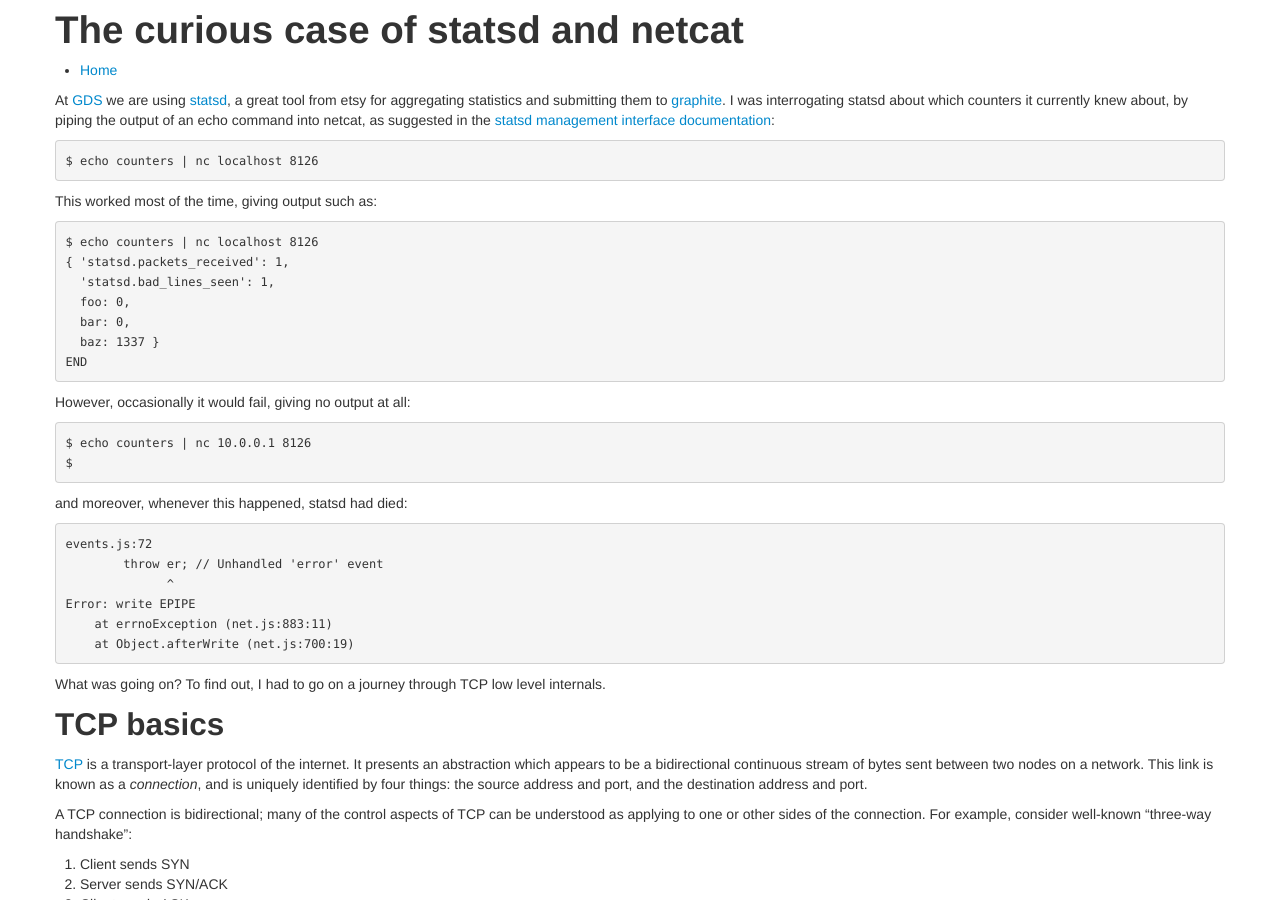
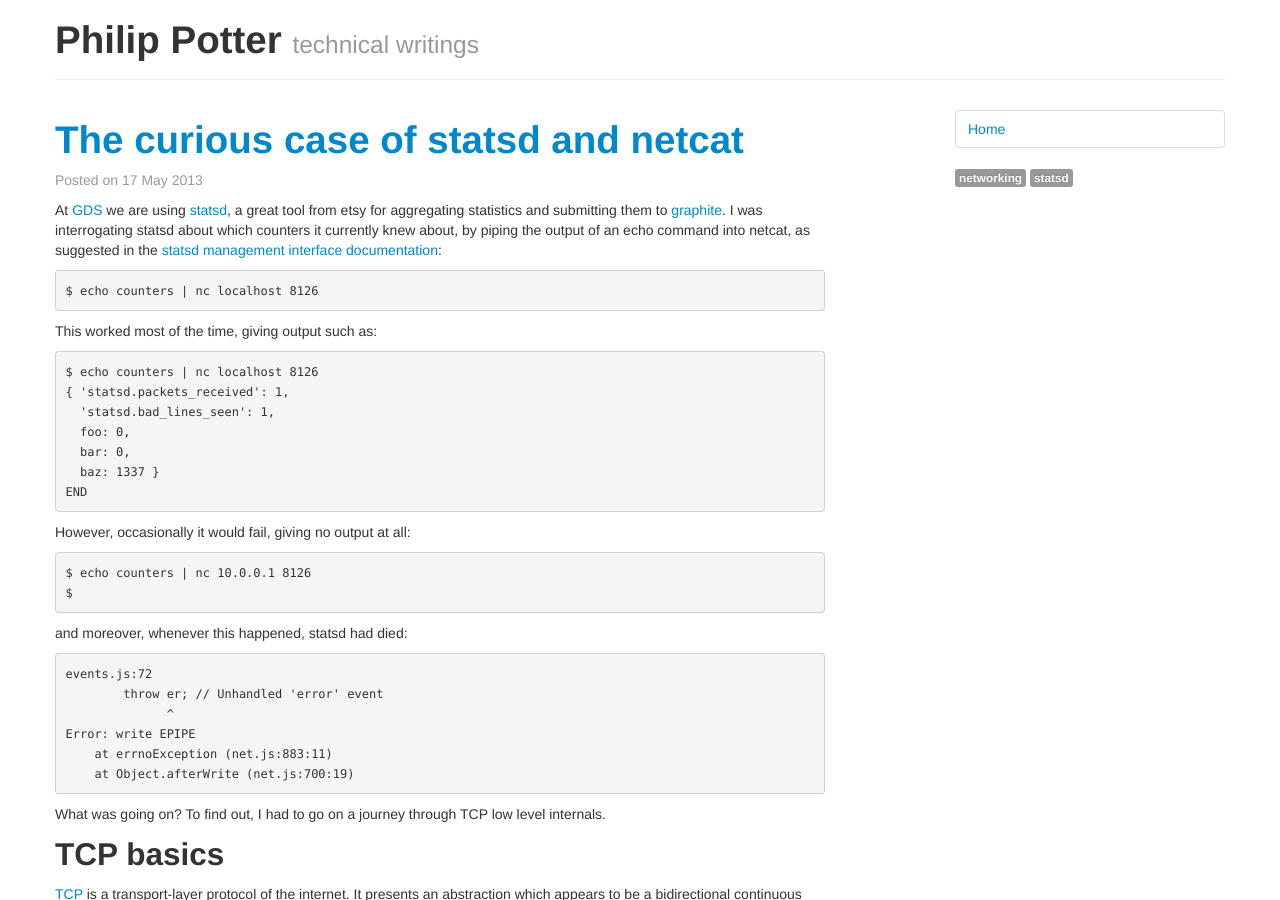
Before and after one commit to philandstuff/www.philandstuff.com, a Jekyll site: the page built from _posts/2013-05-17-statsd-netcat.md, in a window 1280 px wide and 900 px high. Built offline with Jekyll 4.4.1, drawn with Linux system fonts in a browser that asks for light colours.

Commit message:
make layout nicer

```diff
--- a/_layouts/default.html
+++ b/_layouts/default.html
@@ -8,13 +8,11 @@
 </head>
 <body>
 <div class="container">
-<header>
-<h1>{{ page.title }}</h1>
-<nav>
-<ul><li><a href="/">Home</a></li></ul>
-</nav>
-</header>
+  <div class="page-header">
+    <h1>Philip Potter <small>technical writings</small></h1>
+  </div><div class="row">
 {{ content }}
+</div>
 </div>
 </body>
 </html>
--- a/_layouts/post.html
+++ b/_layouts/post.html
@@ -1,4 +1,18 @@
 ---
 layout: default
 ---
+<div class="span8">
+<h1><a href="{{ page.url }}">{{ page.title }}</a></h1>
+<p class="muted">Posted on {{ page.date | date_to_long_string }}</p>
 {{ content }}
+</div>
+<div class="span3 offset1">
+<nav>
+<ul class="nav nav-tabs nav-stacked">
+<li><a href="/">Home</a></li>
+</ul>
+</nav>
+{% for tag in page.tags %}
+<span class="label">{{ tag }}</span>
+{% endfor %}
+</div>
--- a/index.html
+++ b/index.html
@@ -4,12 +4,12 @@ title: Philip Potter's blog
 published: true
 ---
 <ul class="unstyled">
-{% for post in paginator.posts %}
+  {% for post in paginator.posts %}
     <li>
             <h1><a href="{{ post.url }}">{{ post.title }}</a></h1>
-            <span>({{ post.date | date:"%Y-%m-%d" }})</span>
+            <p class="muted">Posted on {{ post.date | date_to_long_string }}</p>
+    {{ post.content }}
     </li>
-    {{ post.content }}
   {% endfor %}
 </ul>
 <div class="pagination">
```
Also changed, not shown: _layouts/page.html (+10 -0 lines).
